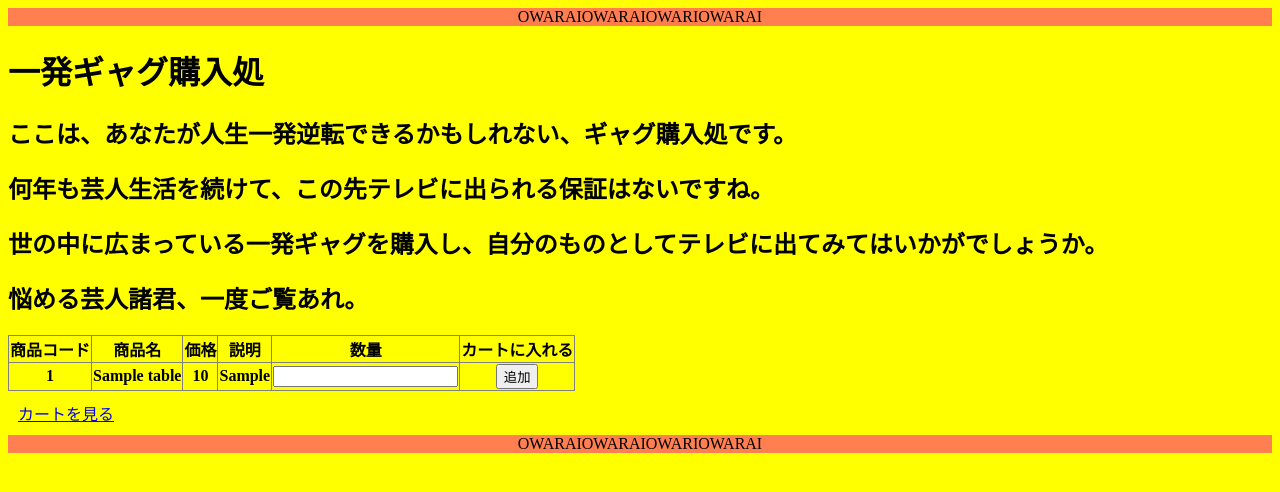
After one commit to kagumitakekuma/php_db_sql, a PHP site: page /index3.php in a window 1280 px wide. The commit adds this page. Shown: the top 492 px of the page. Run offline with PHP 8.4, Linux system fonts and the light colour scheme; tables that the repository leaves empty or names only in its code hold one stand-in row (values such as "Sample post"); lists and menus that the app fills with data are empty.

Commit message:
Add files via upload

```diff
--- /dev/null
+++ b/index3.php
@@ -0,0 +1,71 @@
+<?php
+
+// $sql=null;
+// $stmt=null;
+
+try {
+$pdo = new PDO('mysql:dbname=shopping_db;charset=utf8;host=localhost','root','');
+} catch (PDOException $e) {
+  exit('データベースに接続できませんでした。'.$e->getMessage());
+}
+
+$sql="SELECT *FROM items_table";
+$stmt = $pdo->prepare($sql);
+$status=$stmt->execute();
+
+?>
+
+
+<!DOCTYPE html>
+<html lang="ja">
+<head>
+  <meta charset="UTF-8">
+  <title>一発ギャグ購入処</title>
+  <link href="css/style.css" rel="stylesheet">
+  <style>div{padding: 10px;font-size:16px;}</style>
+</head>
+<body>
+
+<header class="header">OWARAIOWARAIOWARIOWARAI</header>
+<h1>一発ギャグ購入処</h1>
+<h2>ここは、あなたが人生一発逆転できるかもしれない、ギャグ購入処です。</h2>
+<h2>何年も芸人生活を続けて、この先テレビに出られる保証はないですね。</h2>
+<h2>世の中に広まっている一発ギャグを購入し、自分のものとしてテレビに出てみてはいかがでしょうか。</h2>
+<h2>悩める芸人諸君、一度ご覧あれ。</h2>
+
+
+<table border="1" style="border-collapse: collapse">
+<tr class="item">
+<th>商品コード</th>
+<th>商品名</th>
+<th>価格</th>
+<th>説明</th>
+<th>数量</th>
+<th>カートに入れる</th>
+</tr>
+
+<form method="POST" action="insert.php" class="form">
+<?php
+while($row = $stmt->fetch(PDO::FETCH_ASSOC)){
+?>
+<tr class="item">
+<th><input type="hidden" name="itemid" value="<?=$row["itemid"]?>"> <?=$row["itemid"]?> </th>
+<th><input type="hidden" name="itemname" value="<?=$row["itemname"]?>"> <?=$row["itemname"]?> </th>
+<th><input type="hidden" name="itemcost" value="<?=$row["itemcost"]?>"> <?=$row["itemcost"]?> </th>
+<th><input type="hidden" name="explanation" value="<?=$row["explanation"]?>"> <?=$row["explanation"]?> </th>
+<th><input type="quantity" name="quantity"></th>
+<th><input type="submit" value="追加"></th>
+</tr>
+<?php
+}
+$pdo=null;
+?>
+</table>
+</form>
+
+    <div><a class="navbar-brand" href="cart.php">カートを見る</a></div>
+    </div>
+<footer class="footer">OWARAIOWARAIOWARIOWARAI</footer>
+
+</body>
+</html>
--- a/login_act.php
+++ b/login_act.php
@@ -27,7 +27,7 @@ $val= $stmt->fetch();
 if( $val["id"]  != ""){
     $_SESSION["chk_ssid"] =session_id();
     $_SESSION["username"] =$val["username"];
-    header("Location: index.php");
+    header("Location: index3.php");
 }else{
     header("Location: login.php");
 }
```
Also changed, not shown: cart.php (+25 -38 lines), insert.php (+22 -17 lines), style.css (added, +19 -0 lines).
